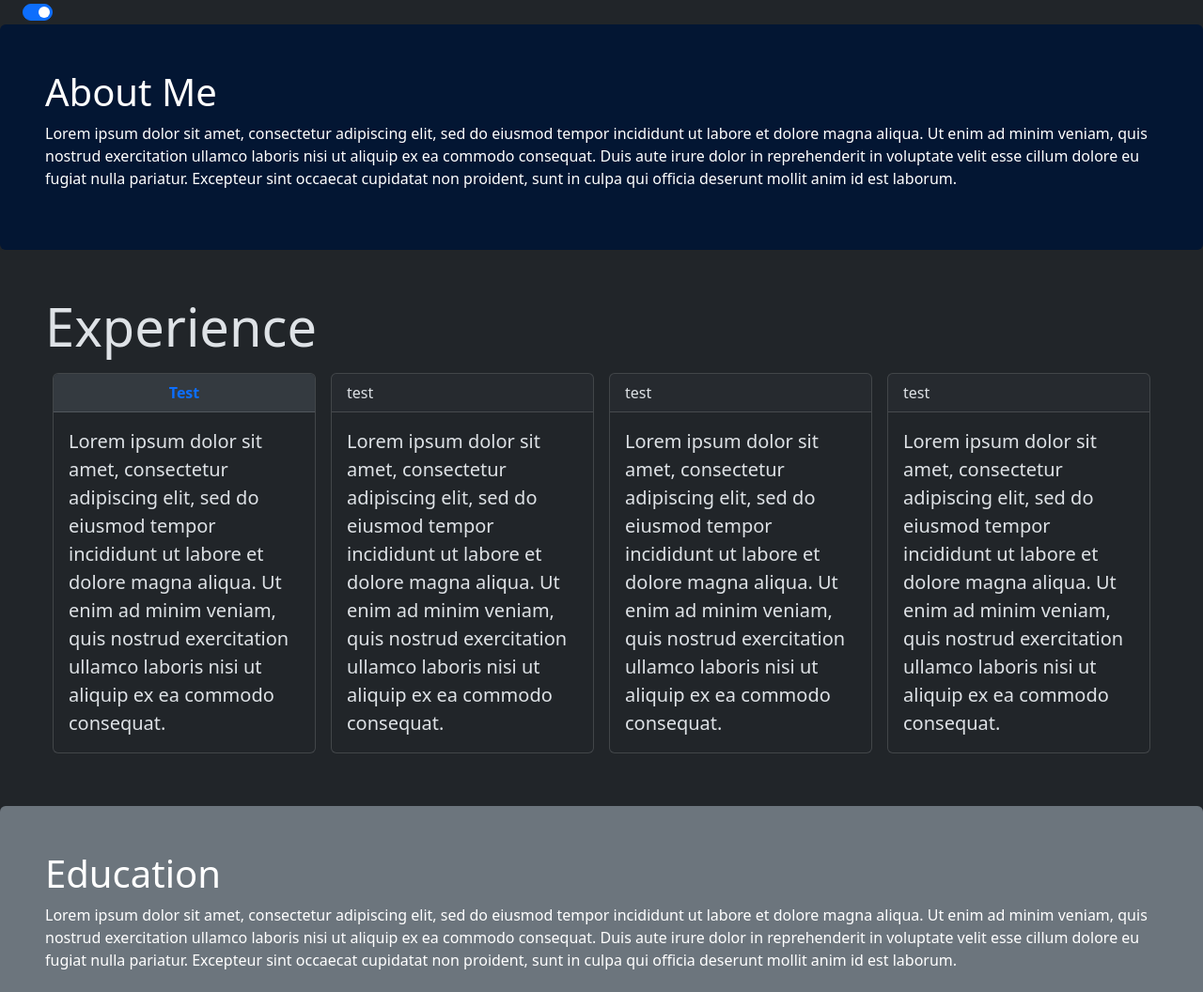
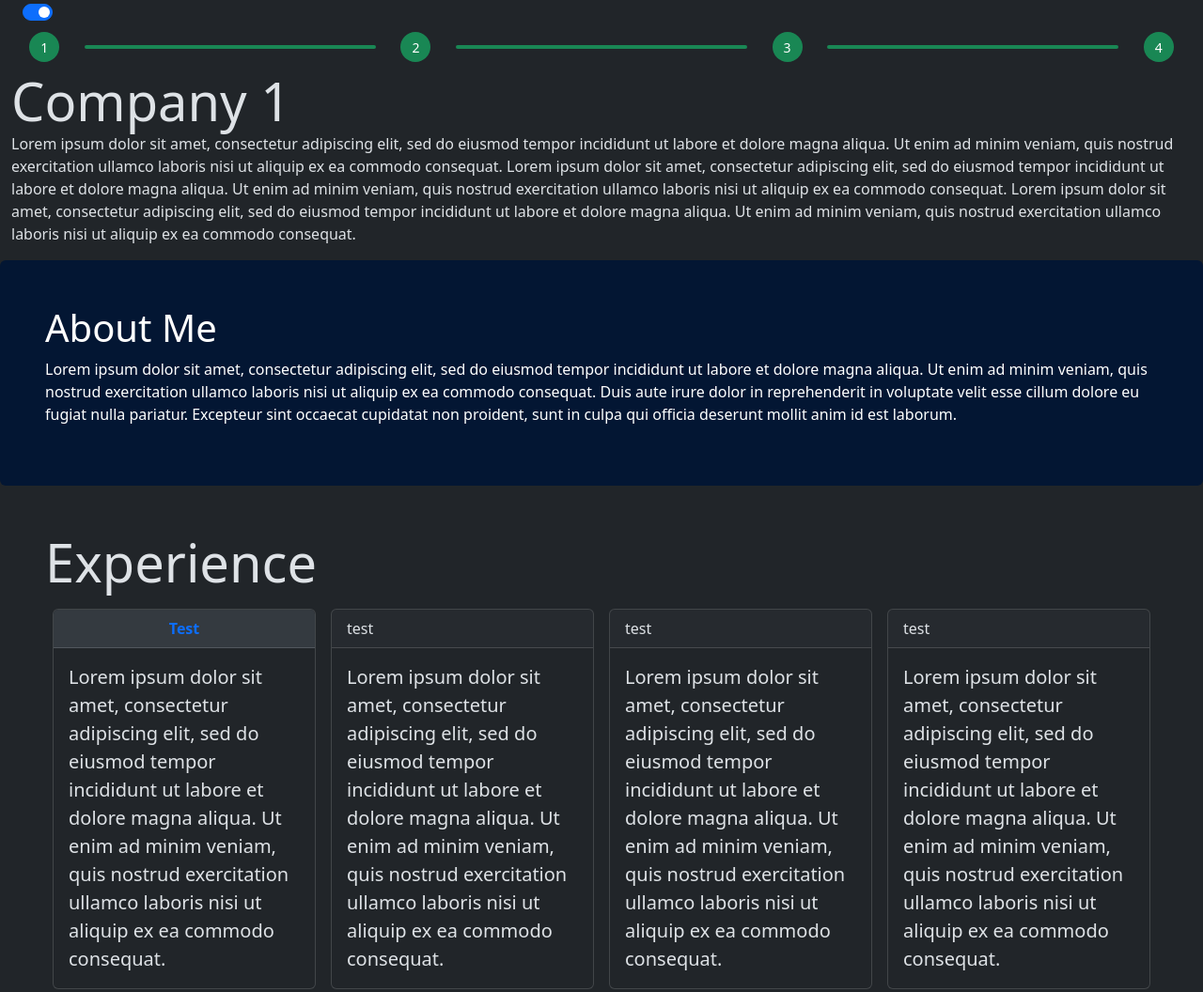
Before and after one commit to ssnegi15/Resume, a plain HTML site: page index.html in a window 1280 px wide. Shown: the top 1056 px of the page at 94% size. Drawn offline with nearby package versions, Linux system fonts and the light colour scheme.

Commit message:
Add stepper component (#1)

```diff
--- a/index.html
+++ b/index.html
@@ -28,52 +28,144 @@
         onclick="myFunction()"
       />
     </div>
-    <!-- <div class="p-5 bg-light text-white rounded">
-      <div class="container mt-2 p-4">
-        <div class="row">
-          <div class="col-md-4 text-center">
-            <img
-              src="/images/profilepic.jpg"
-              class="figure-img rounded"
-              alt="profile"
-            />
+    <div class="container-fluid">
+      <div class="row">
+        <div class="col-md-12">
+          <div class="container-fluid p-2 align-items-center">
+            <div class="d-flex justify-content-around">
+              <button
+                class="btn bg-success text-white btn-sm rounded-pill"
+                style="width: 2rem; height: 2rem"
+                data-bs-toggle="collapse"
+                data-bs-target="#company1"
+                aria-expanded="true"
+                aria-controls="company1"
+                onclick="stepFunction(event)"
+              >
+                1
+              </button>
+              <span
+                class="bg-success w-25 rounded mt-auto mb-auto me-1 ms-1"
+                style="height: 0.2rem"
+              >
+              </span>
+              <button
+                class="btn bg-success text-white btn-sm rounded-pill"
+                style="width: 2rem; height: 2rem"
+                data-bs-toggle="collapse"
+                data-bs-target="#company2"
+                aria-expanded="false"
+                aria-controls="company3"
+                onclick="stepFunction(event)"
+              >
+                2
+              </button>
+              <span
+                class="bg-success w-25 rounded mt-auto mb-auto me-1 ms-1"
+                style="height: 0.2rem"
+              >
+              </span>
+              <button
+                class="btn bg-success text-white btn-sm rounded-pill"
+                style="width: 2rem; height: 2rem"
+                data-bs-toggle="collapse"
+                data-bs-target="#company3"
+                aria-expanded="false"
+                aria-controls="company3"
+                onclick="stepFunction(event)"
+              >
+                3
+              </button>
+              <span
+                class="bg-success w-25 rounded mt-auto mb-auto me-1 ms-1"
+                style="height: 0.2rem"
+              >
+              </span>
+              <button
+                class="btn bg-success text-white btn-sm rounded-pill"
+                style="width: 2rem; height: 2rem"
+                data-bs-toggle="collapse"
+                data-bs-target="#company4"
+                aria-expanded="false"
+                aria-controls="company4"
+                onclick="stepFunction(event)"
+              >
+                4
+              </button>
+            </div>
           </div>
-          <div class="col-md-8 text-center">
-            <ul class="list-group list-group-horizontal fs-2">
-              <li class="list-group-item w-25 bg-primary">
-                <a href="#" class="bi bi-linkedin text-white"></a>
-              </li>
-              <li class="list-group-item w-25 bg-black">
-                <a href="#" class="bi bi-github text-white"></a>
-              </li>
-              <li class="list-group-item w-25 bg-primary">
-                <a href="#" class="bi bi-twitter text-white"></a>
-              </li>
-              <li class="list-group-item w-25 bg-danger">
-                <a href="#" class="bi bi-youtube text-white"></a>
-              </li>
-            </ul>
-            <nav class="navbar navbar-dark navbar-expand">
-              <ul class="navbar-nav w-100">
-                <li class="nav-link w-25 text-nowrap">
-                  <a href="#aboutMe">About Me</a>
-                </li>
-                <li class="nav-link w-25 text-nowrap">
-                  <a href="#experience"> Experience</a>
-                </li>
-                <li class="nav-link w-25 text-nowrap">
-                  <a href="#education">Education</a>
-                </li>
-                <li class="nav-link w-25 text-nowrap">
-                  <a href="#contactme">Contact Me</a>
-                </li>
-              </ul>
-            </nav>
+
+          <div class="collapse show" id="company1">
+            <div class="display-4">Company 1</div>
+            <p>
+              Lorem ipsum dolor sit amet, consectetur adipiscing elit, sed do
+              eiusmod tempor incididunt ut labore et dolore magna aliqua. Ut
+              enim ad minim veniam, quis nostrud exercitation ullamco laboris
+              nisi ut aliquip ex ea commodo consequat. Lorem ipsum dolor sit
+              amet, consectetur adipiscing elit, sed do eiusmod tempor
+              incididunt ut labore et dolore magna aliqua. Ut enim ad minim
+              veniam, quis nostrud exercitation ullamco laboris nisi ut aliquip
+              ex ea commodo consequat. Lorem ipsum dolor sit amet, consectetur
+              adipiscing elit, sed do eiusmod tempor incididunt ut labore et
+              dolore magna aliqua. Ut enim ad minim veniam, quis nostrud
+              exercitation ullamco laboris nisi ut aliquip ex ea commodo
+              consequat.
+            </p>
+          </div>
+          <div class="collapse" id="company2">
+            <div class="display-4">Company 2</div>
+            <p>
+              Lorem ipsum dolor sit amet, consectetur adipiscing elit, sed do
+              eiusmod tempor incididunt ut labore et dolore magna aliqua. Ut
+              enim ad minim veniam, quis nostrud exercitation ullamco laboris
+              nisi ut aliquip ex ea commodo consequat. Lorem ipsum dolor sit
+              amet, consectetur adipiscing elit, sed do eiusmod tempor
+              incididunt ut labore et dolore magna aliqua. Ut enim ad minim
+              veniam, quis nostrud exercitation ullamco laboris nisi ut aliquip
+              ex ea commodo consequat. Lorem ipsum dolor sit amet, consectetur
+              adipiscing elit, sed do eiusmod tempor incididunt ut labore et
+              dolore magna aliqua. Ut enim ad minim veniam, quis nostrud
+              exercitation ullamco laboris nisi ut aliquip ex ea commodo
+              consequat.
+            </p>
+          </div>
+          <div class="collapse" id="company3">
+            <div class="display-4">Company 3</div>
+            <p>
+              Lorem ipsum dolor sit amet, consectetur adipiscing elit, sed do
+              eiusmod tempor incididunt ut labore et dolore magna aliqua. Ut
+              enim ad minim veniam, quis nostrud exercitation ullamco laboris
+              nisi ut aliquip ex ea commodo consequat. Lorem ipsum dolor sit
+              amet, consectetur adipiscing elit, sed do eiusmod tempor
+              incididunt ut labore et dolore magna aliqua. Ut enim ad minim
+              veniam, quis nostrud exercitation ullamco laboris nisi ut aliquip
+              ex ea commodo consequat. Lorem ipsum dolor sit amet, consectetur
+              adipiscing elit, sed do eiusmod tempor incididunt ut labore et
+              dolore magna aliqua. Ut enim ad minim veniam, quis nostrud
+              exercitation ullamco laboris nisi ut aliquip ex ea commodo
+              consequat.
+            </p>
+          </div>
+          <div class="collapse" id="company4">
+            <div class="display-4">Company 4</div>
+            <p>
+              Lorem ipsum dolor sit amet, consectetur adipiscing elit, sed do
+              eiusmod tempor incididunt ut labore et dolore magna aliqua. Ut
+              enim ad minim veniam, quis nostrud exercitation ullamco laboris
+              nisi ut aliquip ex ea commodo consequat. Lorem ipsum dolor sit
+              amet, consectetur adipiscing elit, sed do eiusmod tempor
+              incididunt ut labore et dolore magna aliqua. Ut enim ad minim
+              veniam, quis nostrud exercitation ullamco laboris nisi ut aliquip
+              ex ea commodo consequat. Lorem ipsum dolor sit amet, consectetur
+              adipiscing elit, sed do eiusmod tempor incididunt ut labore et
+              dolore magna aliqua. Ut enim ad minim veniam, quis nostrud
+              exercitation ullamco laboris nisi ut aliquip ex ea commodo
+              consequat.
+            </p>
           </div>
         </div>
-        <figcaption class="figure-caption"><strong>NameXYZ</strong></figcaption>
       </div>
-    </div> -->
+    </div>
     <div class="p-5 bg-primary-subtle text-white rounded" id="aboutMe">
       <h1>About Me</h1>
       <p>
@@ -169,12 +261,17 @@
         element.dataset.bsTheme =
           element.dataset.bsTheme == "light" ? "dark" : "light";
       }
+      function stepFunction(event) {
+        debugger;
+        var element = document.getElementsByClassName("collapse");
+        for (var i = 0; i < element.length; i++) {
+          if (element[i] !== event.target.ariaControls) {
+            element[i].classList.remove("show");
+          }
+        }
+      }
     </script>
-    <script
-      src="https://cdn.jsdelivr.net/npm/bootstrap@5.3.0-alpha1/dist/js/bootstrap.bundle.min.js"
-      integrity="sha384-w76AqPfDkMBDXo30jS1Sgez6pr3x5MlQ1ZAGC+nuZB+EYdgRZgiwxhTBTkF7CXvN"
-      crossorigin="anonymous"
-    ></script>
+
     <script
       src="https://cdn.jsdelivr.net/npm/@popperjs/core@2.11.6/dist/umd/popper.min.js"
       integrity="sha384-oBqDVmMz9ATKxIep9tiCxS/Z9fNfEXiDAYTujMAeBAsjFuCZSmKbSSUnQlmh/jp3"
```
